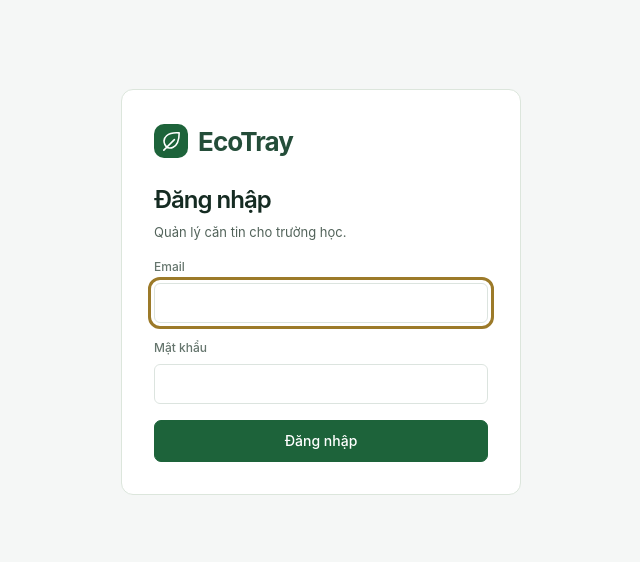
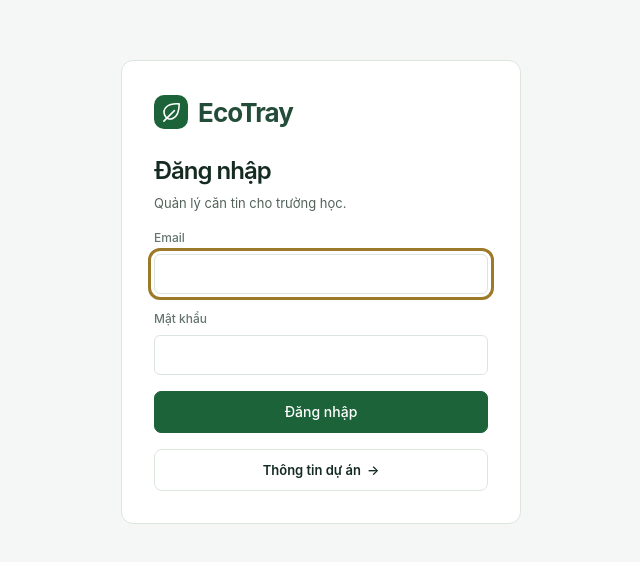
Before and after one commit to minhkhang1008/EcoTray-AI, a React (Vite) app: page /overview in a window 1280 px wide. Shown: the part 108-670 px from the top of the page, without its empty margins (319-959 px from the left). Built offline with nearby package versions, Linux system fonts and the light colour scheme.

Commit message:
Add button navigate to /project

```diff
--- a/src/Login.tsx
+++ b/src/Login.tsx
@@ -1,6 +1,7 @@
 import { useState, type FormEvent } from "react";
 import Icon from "./Icon";
 import { login, type Account } from "./auth";
+import { Link } from "./router";
 
 export default function Login({ onLogin }: { onLogin: (a: Account) => void }) {
   const [email, setEmail] = useState("");
@@ -60,6 +61,9 @@ export default function Login({ onLogin }: { onLogin: (a: Account) => void }) {
         <button className="primary" type="submit">
           Đăng nhập
         </button>
+        <Link to="/project" className="login-project-link">
+          Thông tin dự án <span aria-hidden="true">→</span>
+        </Link>
       </form>
     </main>
   );
--- a/src/product.css
+++ b/src/product.css
@@ -1659,6 +1659,26 @@ textarea {
 .login-card button.primary {
   min-height: 42px;
 }
+.login-project-link {
+  display: flex;
+  align-items: center;
+  justify-content: center;
+  gap: 6px;
+  min-height: 42px;
+  border: 1px solid var(--line, #d7ddd5);
+  border-radius: 8px;
+  font-size: 13px;
+  font-weight: 600;
+  color: inherit;
+  text-decoration: none;
+}
+.login-project-link:hover {
+  background: rgba(0, 0, 0, 0.04);
+}
+.login-project-link:focus-visible {
+  outline: 2px solid currentColor;
+  outline-offset: 2px;
+}
 .school-avatar img {
   width: 100%;
   height: 100%;
```
